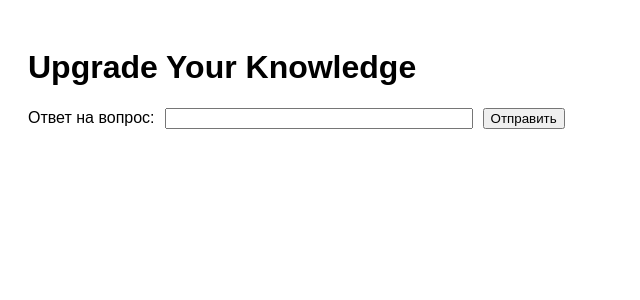
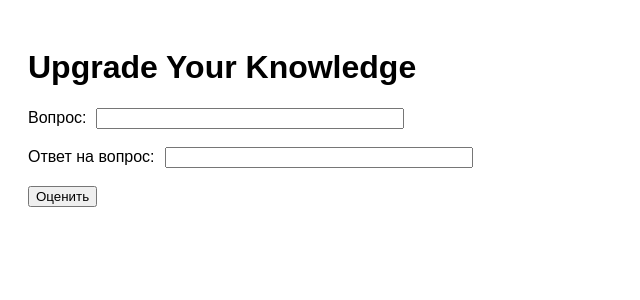
Before and after one commit to Islamzhet/Total-Upgrade-, a Next.js app: page / in a window 1280 px wide. Shown: the top 300 px of the page, without its empty margins (0-640 px from the left). Built offline with nearby package versions, Linux system fonts and the light colour scheme.

Commit message:
Update index.js

```diff
--- a/pages/index.js
+++ b/pages/index.js
@@ -1,6 +1,7 @@
 import { useState } from 'react';
 
 export default function Home() {
+  const [question, setQuestion] = useState('');
   const [answer, setAnswer] = useState('');
   const [result, setResult] = useState(null);
 
@@ -9,7 +10,7 @@ export default function Home() {
     const res = await fetch('/api/evaluate', {
       method: 'POST',
       headers: { 'Content-Type': 'application/json' },
-      body: JSON.stringify({ answer }),
+      body: JSON.stringify({ question, answer }),
     });
     const data = await res.json();
     setResult(data);
@@ -20,6 +21,16 @@ export default function Home() {
       <h1>Upgrade Your Knowledge</h1>
       <form onSubmit={handleSubmit}>
         <label>
+          Вопрос:
+          <input
+            type="text"
+            value={question}
+            onChange={(e) => setQuestion(e.target.value)}
+            style={{ marginLeft: 10, width: '300px' }}
+          />
+        </label>
+        <br /><br />
+        <label>
           Ответ на вопрос:
           <input
             type="text"
@@ -28,7 +39,8 @@ export default function Home() {
             style={{ marginLeft: 10, width: '300px' }}
           />
         </label>
-        <button type="submit" style={{ marginLeft: 10 }}>Отправить</button>
+        <br /><br />
+        <button type="submit">Оценить</button>
       </form>
       {result && (
         <div style={{ marginTop: 20 }}>
```
